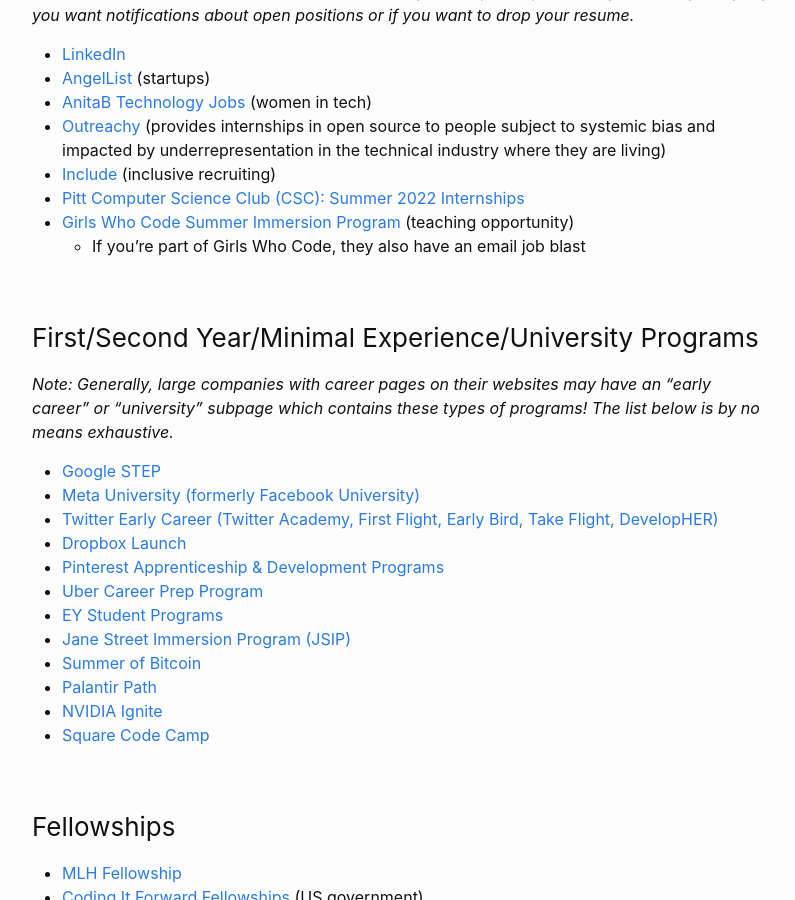
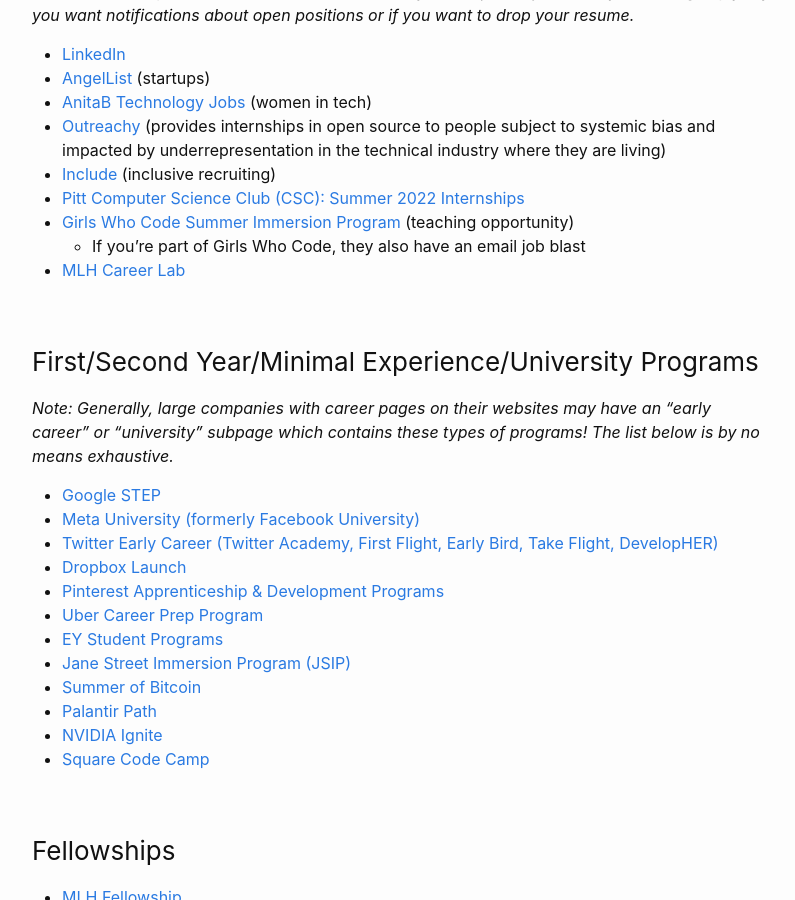
Before and after one commit to phrdang/phrdang.github.io, a Jekyll site: the page built from resources.md, in a window 1280 px wide and 900 px high, scrolled down 7695 px. Shown: the whole window, without its empty margins (238-1033 px from the left). Built offline with Jekyll 4.4.1, drawn with Linux system fonts in a browser that asks for light colours.

Commit message:
Add MLH Career Lab to Resources

```diff
--- a/resources.md
+++ b/resources.md
@@ -252,6 +252,7 @@
 - [Pitt Computer Science Club (CSC): Summer 2022 Internships](https://github.com/pittcsc/Summer2022-Internships)
 - [Girls Who Code Summer Immersion Program](https://jobs.lever.co/girlswhocode?team=Summer%20Programs) (teaching opportunity)
   - If you're part of Girls Who Code, they also have an email job blast
+- [MLH Career Lab](https://careerlab.mlh.io/)
 
 ### First/Second Year/Minimal Experience/University Programs
 
```
